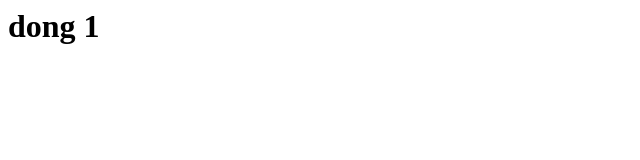
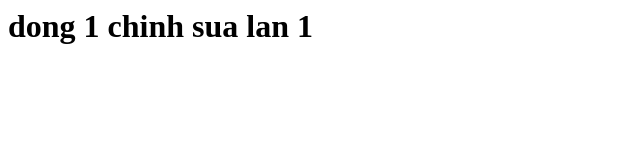
Before and after one commit to nguyenb1910266/ct300th2, a plain HTML site: page index.html in a window 1280 px wide. Shown: the whole page, without its empty margins (0-640 px from the left). Drawn offline with Linux system fonts and the light colour scheme.

Commit message:
add index.html hotfix

```diff
--- a/index.html
+++ b/index.html
@@ -1 +1 @@
-<h1>dong 1</h1>
+<h1>dong 1 chinh sua lan 1</h1>
```
